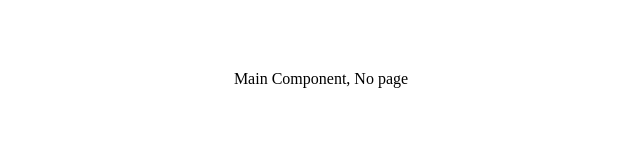
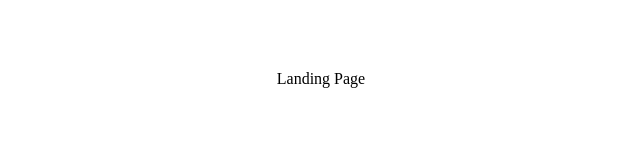
Before and after one commit to mattpero22/socialcontentplus, a React (Create React App) app in the folder main/: page / in a window 1280 px wide. Shown: the part 329-489 px from the top of the page, without its empty margins (319-959 px from the left). Built offline with nearby package versions, Linux system fonts and the light colour scheme.

Commit message:
state for the main component is being set

```diff
--- a/main/src/App.jsx
+++ b/main/src/App.jsx
@@ -1,4 +1,4 @@
-import React from 'react';
+import React, { useState } from 'react';
 import './App.css';
 
 // components
@@ -7,10 +7,13 @@ import Main from './components/Main';
 import Footer from './components/Footer';
 
 function App() {
+  // define states
+  const [page, setPage] = useState("landing") // passed into Main comp to set the page of website
+
   return (
     <div id='app'>
       <Nav></Nav>
-      <Main></Main>
+      <Main page={page} setPage={setPage}></Main>
       <Footer></Footer>
     </div>
   );
--- a/main/src/components/Main.jsx
+++ b/main/src/components/Main.jsx
@@ -1,5 +1,18 @@
-const Main = () => {
-    return <div>Main Component, No page</div>
+// pages displayed in the main component
+import About from "../pages/About"
+import Contact from "../pages/Contact"
+import Landing from "../pages/Landing"
+
+const Main = (props) => {
+    const currentPage = props.page
+    let pageEle = <></>
+
+    // check the page using props
+    currentPage === "landing" ? pageEle = <Landing></Landing> : <></>
+    currentPage === "about" ? pageEle = <About></About> : <></>
+    currentPage === "contact" ? pageEle = <Contact></Contact> : <></>
+
+    return pageEle
 }
 
 export default Main
```
